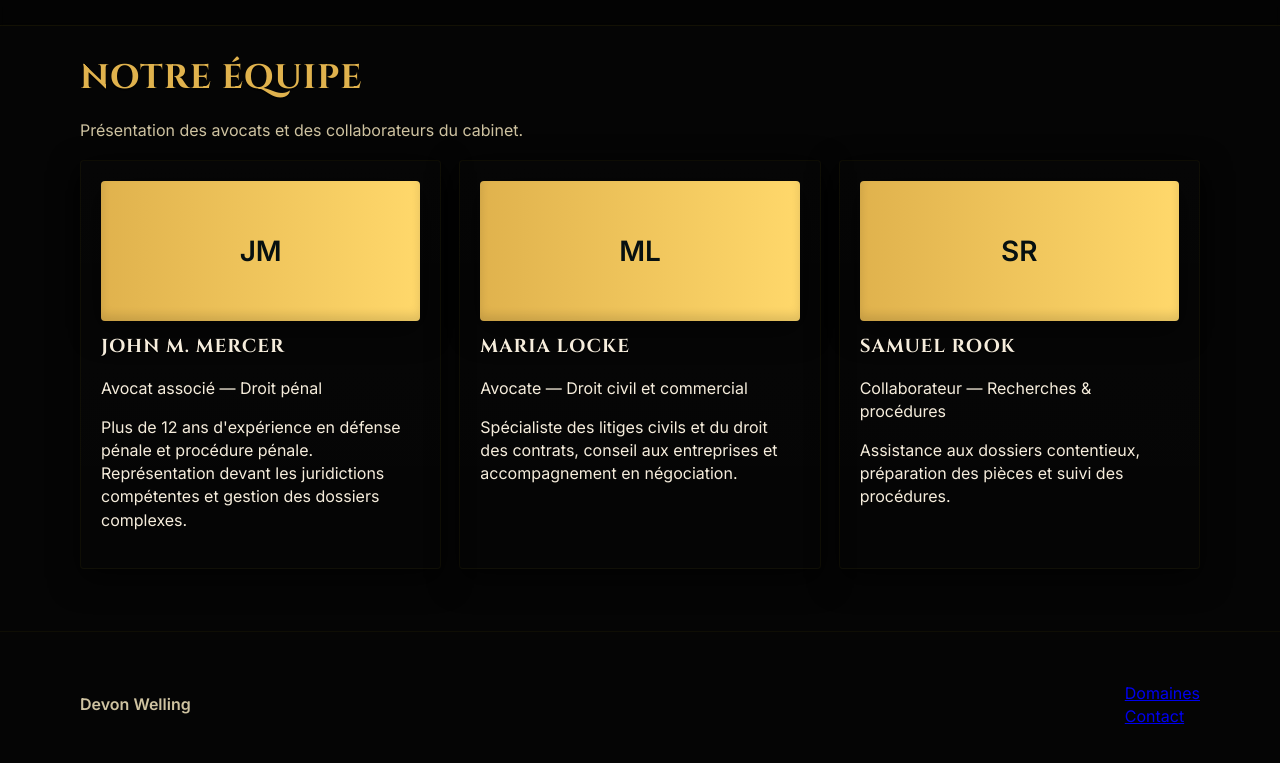
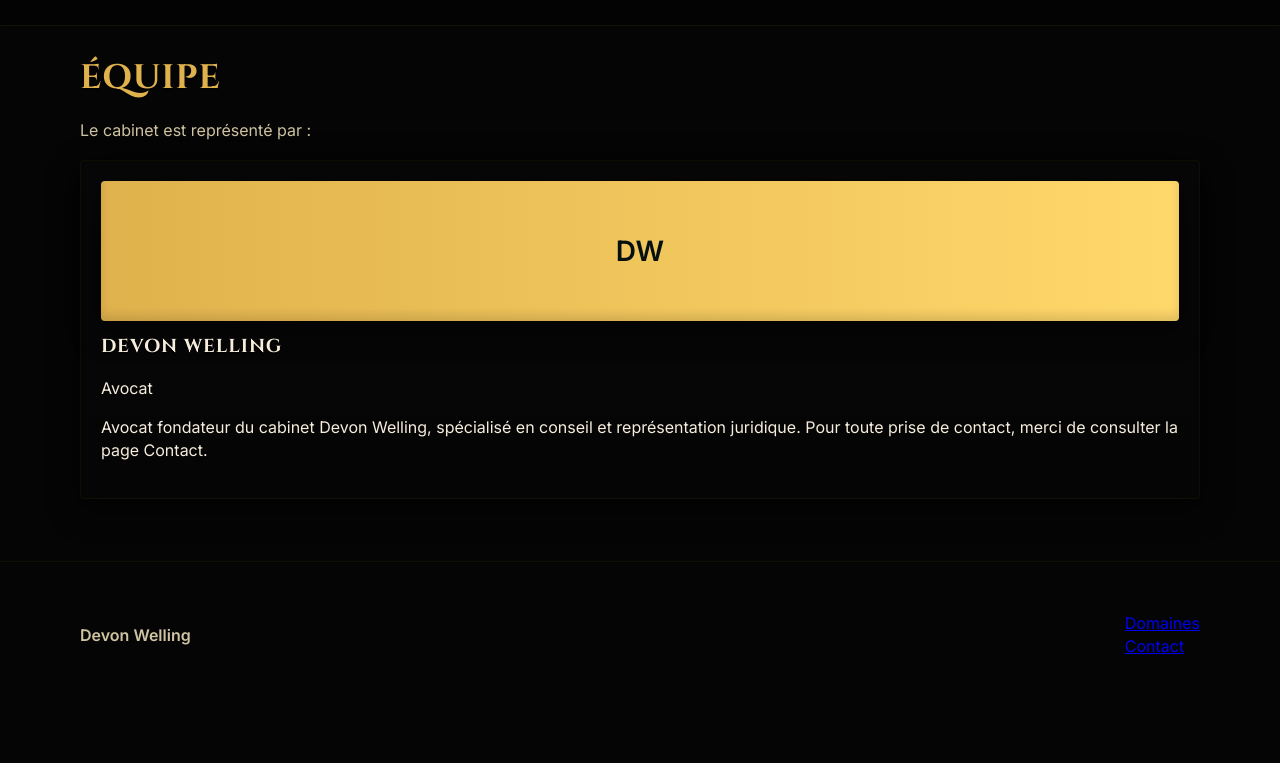
Before and after one commit to hiboux0102-cell/Devon-welling, a plain HTML site: page about.html in a window 1280 px wide. Shown: the part 87-850 px from the top of the page. After the commit the page ends 800 px from the top, so only its background shows below. Drawn offline with Linux system fonts and the light colour scheme.

Commit message:
Keep only Devon Welling on about page; update content

```diff
--- a/about.html
+++ b/about.html
@@ -4,7 +4,7 @@
   <meta charset="utf-8" />
   <meta name="viewport" content="width=device-width,initial-scale=1" />
   <title>Équipe — Devon Welling</title>
-  <meta name="description" content="L'équipe du cabinet Devon Welling - avocats et collaborateurs." />
+  <meta name="description" content="Devon Welling — Avocat" />
   <link href="https://fonts.googleapis.com/css2?family=Cinzel:wght@400;600;700&family=Inter:wght@300;400;600&display=swap" rel="stylesheet">
   <link rel="stylesheet" href="css/styles.css">
 </head>
@@ -22,29 +22,15 @@
   </header>
 
   <main class="container">
-    <h1>Notre équipe</h1>
-    <p class="muted">Présentation des avocats et des collaborateurs du cabinet.</p>
+    <h1>Équipe</h1>
+    <p class="muted">Le cabinet est représenté par :</p>
 
     <section class="team-grid">
-      <article class="member card">
-        <div class="photo square placeholder">JM</div>
-        <h3>John M. Mercer</h3>
-        <p class="role">Avocat associé — Droit pénal</p>
-        <p class="bio">Plus de 12 ans d'expérience en défense pénale et procédure pénale. Représentation devant les juridictions compétentes et gestion des dossiers complexes.</p>
-      </article>
-
-      <article class="member card">
-        <div class="photo square placeholder">ML</div>
-        <h3>Maria Locke</h3>
-        <p class="role">Avocate — Droit civil et commercial</p>
-        <p class="bio">Spécialiste des litiges civils et du droit des contrats, conseil aux entreprises et accompagnement en négociation.</p>
-      </article>
-
-      <article class="member card">
-        <div class="photo square placeholder">SR</div>
-        <h3>Samuel Rook</h3>
-        <p class="role">Collaborateur — Recherches & procédures</p>
-        <p class="bio">Assistance aux dossiers contentieux, préparation des pièces et suivi des procédures.</p>
+      <article class="member card" style="grid-column:1 / -1;">
+        <div class="photo square placeholder">DW</div>
+        <h3>Devon Welling</h3>
+        <p class="role">Avocat</p>
+        <p class="bio">Avocat fondateur du cabinet Devon Welling, spécialisé en conseil et représentation juridique. Pour toute prise de contact, merci de consulter la page Contact.</p>
       </article>
     </section>
   </main>
```
